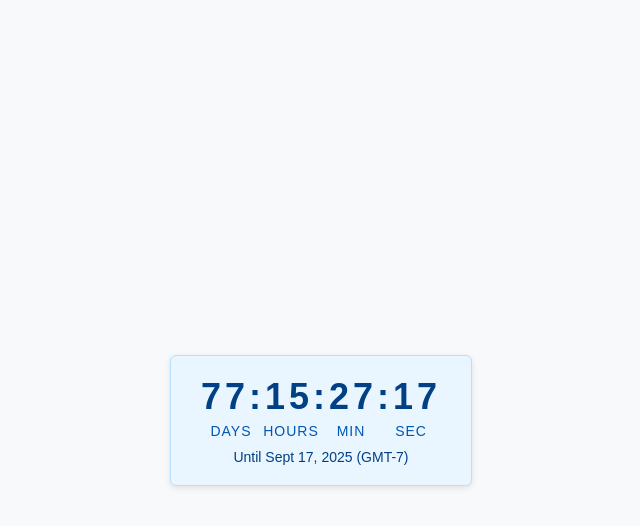
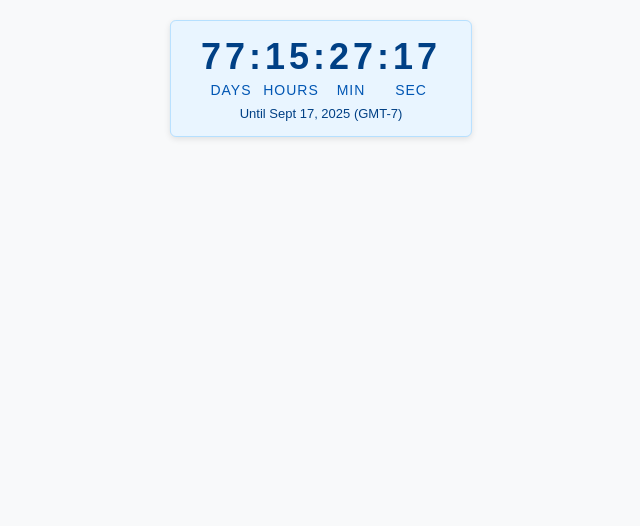
Before and after one commit to MarvyAyman/countdown-timer, a plain HTML site: page index.html in a window 1280 px wide. Shown: the whole page, without its empty margins (319-959 px from the left). Drawn offline with Linux system fonts and the light colour scheme.

Commit message:
Update index.html

```diff
--- a/index.html
+++ b/index.html
@@ -1,30 +1,40 @@
 <!DOCTYPE html>
 <html lang="en">
 <head>
-  <meta charset="UTF-8">
-  <meta name="viewport" content="width=device-width, initial-scale=1">
-  <title>Digital Countdown</title>
+  <meta charset="UTF-8" />
+  <meta name="viewport" content="width=device-width, initial-scale=1" />
+  <title>Countdown Timer</title>
   <style>
-    body {
+    * {
+      box-sizing: border-box;
+    }
+
+    html, body {
       margin: 0;
-      padding: 20px;
+      padding: 0;
       font-family: Arial, sans-serif;
-      background: #f8f9fa;
-      display: flex;
-      justify-content: center;
-      align-items: center;
+      background-color: #f8f9fa;
       height: 100vh;
+      overflow: hidden;
+    }
+
+    .countdown-wrapper {
+      position: absolute;
+      top: 20px;
+      left: 50%;
+      transform: translateX(-50%);
+      z-index: 1000;
     }
 
     .countdown-alert {
       background-color: #e9f5ff;
       border: 1px solid #b6e0ff;
       color: #004085;
-      padding: 20px 30px;
+      padding: 15px 30px;
       border-radius: 6px;
-      box-shadow: 0 2px 6px rgba(0,0,0,0.1);
+      box-shadow: 0 2px 6px rgba(0, 0, 0, 0.1);
       text-align: center;
-      display: inline-block;
+      white-space: nowrap;
     }
 
     .time-display {
@@ -37,7 +47,7 @@
       display: flex;
       justify-content: space-between;
       font-size: 14px;
-      margin-top: 5px;
+      margin-top: 4px;
       text-transform: uppercase;
       letter-spacing: 1px;
       color: #0056b3;
@@ -49,23 +59,30 @@
     }
 
     .footer-label {
-      font-size: 14px;
-      margin-top: 10px;
+      font-size: 13px;
+      margin-top: 8px;
       color: #004085;
     }
 
     @media (max-width: 500px) {
+      .countdown-alert {
+        padding: 12px 20px;
+      }
+
       .time-display {
         font-size: 26px;
+        letter-spacing: 2px;
       }
+
       .labels {
-        font-size: 12px;
+        font-size: 11px;
       }
     }
   </style>
 </head>
 <body>
 
+  <div class="countdown-wrapper">
     <div class="countdown-alert">
       <div class="time-display" id="time">00:00:00:00</div>
       <div class="labels">
@@ -75,6 +92,7 @@
         <div>Sec</div>
       </div>
       <div class="footer-label">Until Sept 17, 2025 (GMT-7)</div>
+    </div>
   </div>
 
   <script>
```
Lines whose indentation alone changed are shown as unchanged.
